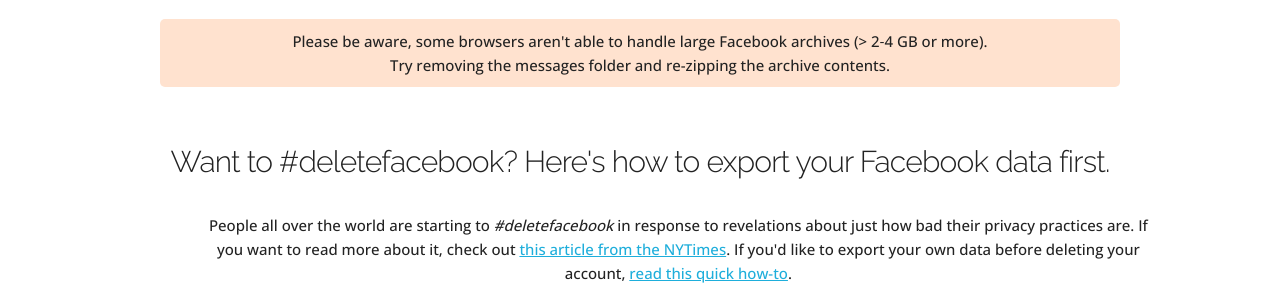
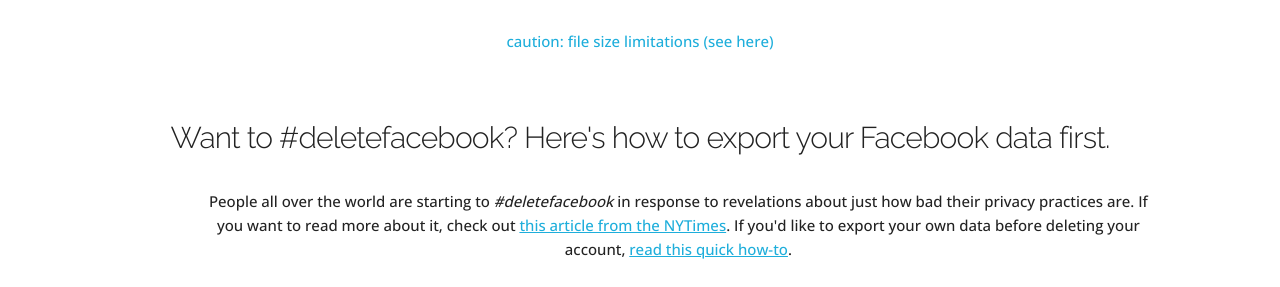
Before and after one commit to textileio/textile-facebook, a website: page index.html in a window 1280 px wide. Shown: the part 874-1161 px from the top of the page. Drawn offline with nearby package versions, Linux system fonts and the light colour scheme.

Commit message:
expandable

```diff
--- a/css/style.css
+++ b/css/style.css
@@ -52,14 +52,19 @@
     background: #fcfcfc;
 }
 
-.disclaimer {
+.caution {
     margin-top: 10px;
-    background-color: #ffe2cf;
     padding: 10px;
     border-radius: 5px;
 }
-.disclaimer p {
+.caution p {
     margin-bottom: 0;
+}
+.partial-caution {
+    text-decoration: none;
+}
+.full-caution {
+    background-color: #ffe2cf;
 }
 
 .explainer {
--- a/index.html
+++ b/index.html
@@ -110,8 +110,9 @@
     </div>
     <div class="row">
       <div class="column">
-        <div class="disclaimer">
-          <p>Please be aware, some browsers aren't able to handle large Facebook archives (>&nbsp;2‑4&nbsp;GB&nbsp;or&nbsp;more).<br />Try removing the messages folder and re-zipping the archive contents.</p>
+        <div class="caution">
+          <p class="full-caution">Please be aware, some browsers aren't able to handle large Facebook archives (>&nbsp;2‑4&nbsp;GB&nbsp;or&nbsp;more).<br />Try removing the messages folder and re-zipping the archive contents.</p>
+          <a class="partial-caution">caution: file size limitations (see here)</a>
         </div>
       </div>
     </div>
--- a/js/app.js
+++ b/js/app.js
@@ -39,6 +39,8 @@
             }
         }
     });
+    $('.full-caution').hide();
+    $('.partial-caution').click(function(){ $('.full-caution').show(); });
 
 });
 
```
